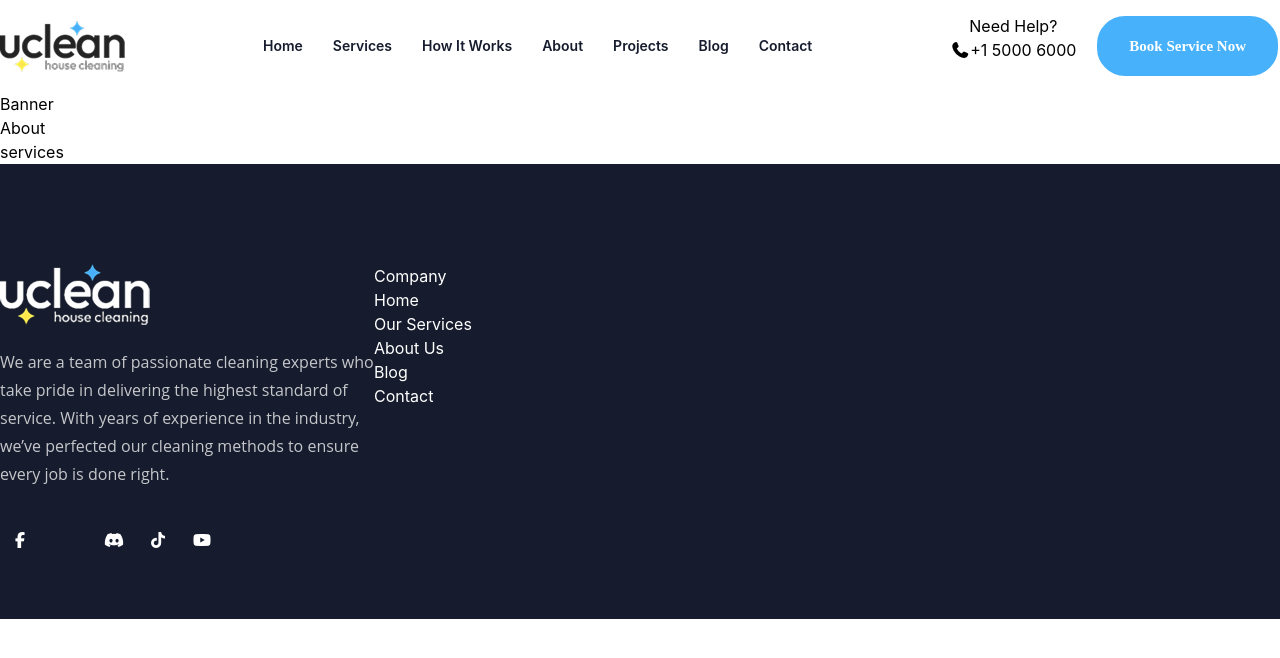
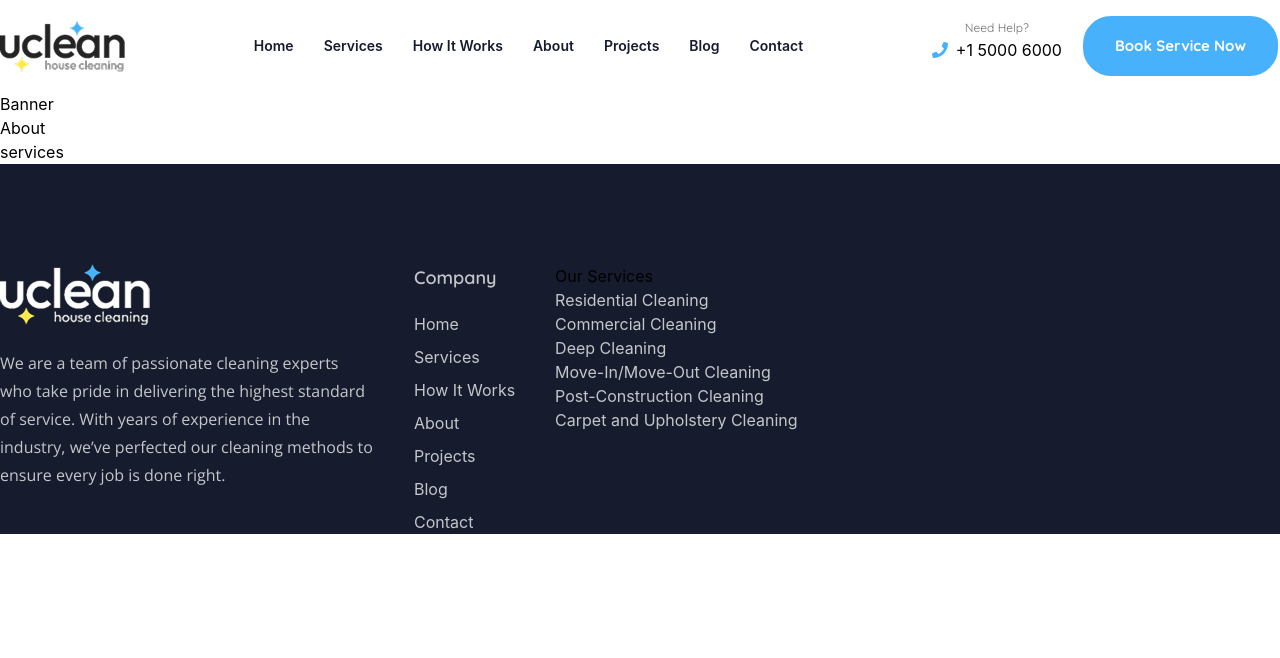
Before and after one commit to mdabirhossendev/My-React, a React (Vite) app: page / in a window 1280 px wide. Shown: the top 658 px of the page. Built offline with nearby package versions, Linux system fonts and the light colour scheme.

Commit message:
updated code

```diff
--- a/index.html
+++ b/index.html
@@ -7,6 +7,9 @@
     <title>my-react</title>
     <link rel="stylesheet" href="https://cdnjs.cloudflare.com/ajax/libs/font-awesome/7.3.1/css/all.min.css">
   </head>
+  <!-- =============Google Fonts start ============= -->
+   <link href="https://fonts.googleapis.com/css2?family=Open+Sans:ital,wght@0,300..800;1,300..800&family=Oswald:wght@200..700&family=Quicksand:wght@300..700&display=swap" rel="stylesheet">
+  <!-- =============Google Fonts end ============= -->
   <body>
     <div id="root"></div>
     <script type="module" src="/src/main.jsx"></script>
--- a/package.json
+++ b/package.json
@@ -13,6 +13,7 @@
     "@tailwindcss/vite": "^4.3.3",
     "react": "^19.2.8",
     "react-dom": "^19.2.8",
+    "react-icons": "^5.7.0",
     "tailwindcss": "^4.3.3"
   },
   "devDependencies": {
--- a/src/components/layout/Footer.jsx
+++ b/src/components/layout/Footer.jsx
@@ -1,45 +1,54 @@
 import React from 'react'
 import Image from '../ui/Image'
-import footerLogo from "../../assets/footerLogo.png"
-import Ancor from '../ui/Ancor'
-import List from '../ui/List'
-import footerData from '../../dammyData/FooterData'
+import footerImg from "../../assets/footerLogo.png"
+import Paragraph from '../ui/Paragraph'
+import { FaFacebookF, FaDiscord, FaYoutube, FaTiktok } from "react-icons/fa";
+
+
+import Ancor from '../ui/Ancor';
+import menuData from '../../dammyData/menudata';
+import { FooterServices } from '../../dammyData/FooterService';
+// import footerIcon from '../../dammyData/FooterData';
+
+
 const Footer = () => {
   return (
-    <footer className='bg-[#161C2D]'>
+    <footer className='pt-25 bg-[#161C2D]'>
       <div className="container">
-        <div className="flex pt-25">
-          <div className="">
-            <div className="footerLogo">
-              <Image sourch={footerLogo} alt="Not found" />
-            </div>
-            <p className='w-93.5 font-normal mt-5.75 mb-7.5 text-4 leading-7 font-opensans text-[#FFFFFF] opacity-75'>We are a team of passionate cleaning experts who
+        <div className='flex gap-10'>
+          <div className="logo">
+            <Image sourch={footerImg} />
+            <Paragraph className="text-white/75 leading-7 mt-6 w-93.5 text-[16px] font-normal font-opensans " text="We are a team of passionate cleaning experts who
             take pride in delivering the highest standard of
             service. With years of experience in the industry,
             we’ve perfected our cleaning methods to ensure
-              every job is done right.</p>
-              <div className="pb-14.25 text-white flex gap-1">
-                <Ancor className='px-2.5 py-2.5 bg-transparent border-white hover:text-black transition all duration-300 rounded-full hover:bg-white mr-12.5' href='#' text={<i class="fa-brands fa-facebook-f"></i>}/>
-                <Ancor className='px-2.5 py-2.5 bg-transparent border-white hover:text-black transition all duration-300 rounded-full hover:bg-white' href='#' text={<i class="fa-brands fa-discord"></i>}/>
-                <Ancor className='px-2.5 py-2.5 bg-transparent border-white hover:text-black transition all duration-300 rounded-full hover:bg-white' href='#' text={<i class="fa-brands fa-tiktok"></i>}/>
-                <Ancor className='px-2.5 py-2.5 bg-transparent border-white hover:text-black transition all duration-300 rounded-full hover:bg-white' href='#' text={<i class="fa-brands fa-youtube"></i>}/>
+            every job is done right." />
           </div>
+          <div>
+            <h4 className='text-lg text-white/75 leading-7 font-semibold font-Quicksand '>Company</h4>
+            <ul className='flex flex-col gap-2.25 mt-5 ' >
+
+              {menuData.map((item, index) => (
+                <li className='text-white/75' key={item.id}>
+                  <Ancor href='#' text={item.label}  />
+                </li>
+              ))
+
+              }
+            </ul>
           </div>
-
-            <div className="flex text-white">
           <div>
-                <h4>Company</h4>
+            <h4>Our Services</h4>
+            <ul>
               {
-                    footerData.map((item,index)=>(
-                      <ul className='' key={item.id}>
-                      <List className='' text={item.label}/>
-                </ul>
+                FooterServices.map((item,index)=>(
+              <li className='text-white/75' key={item.id}>
+                <Ancor text={item.label} href={item.href}/>
+              </li>
 
                 ))
               }
-              </div>
-
-
+            </ul>
           </div>
         </div>
       </div>
--- a/src/components/layout/NavBer.jsx
+++ b/src/components/layout/NavBer.jsx
@@ -5,6 +5,8 @@ import logo from "../../assets/logo.png"
 import Ancor from '../ui/Ancor'
 import menuData from '../../dammyData/menudata'
 import PrimaryButton from '../ui/PrimaryButton'
+import { FaPhone } from "react-icons/fa";
+
 
 const NavBer = () => {
 
@@ -20,7 +22,7 @@ const NavBer = () => {
             <div>
               <ul className='flex gap-7.5 '>
                 {menuData.map((item, index)=>(
-                <li key={index}>
+                <li key={item.id}>
                   <Ancor  href={item.href} text={item.label}  className='font-semibold text-sm leading-7 text-[#161C2D] hover:text-Primary transition all duration-300 relative after:content-[""] after:absolute after:w-0 after:h-0.5 after:bg-green-500 after:-bottom-0.75 after:left-1/2 after:-translate-x-1/2 after:duration-300 hover:after:w-full' />
                 </li>
                 ))
@@ -29,11 +31,13 @@ const NavBer = () => {
             </div>
             <div className='flex gap-4.75'>
               <div className='text-center' >
-                <p>Need Help?</p>
-                <h5><i className="fa-solid fa-phone"></i>
-                  +1 5000 6000</h5>
+                <Ancor className='font-normal font-Quicksand text-[12px] leading-5 text-[#707070]' text="Need Help?" href='#'/>
+                <div className='flex items-center gap-2'>
+                  <FaPhone className='text-primary' />
+                  <Ancor href='#' text="+1 5000 6000"/>
+                </div>
               </div>
-              <PrimaryButton text="Book Service Now" className="font-[Quicksand] bg-Primary text-[#FFFFFF] hover:text-black hover:bg-transparent hover:border-2 border-2 hover:border-black transition all duration-300 hover:scale-105" />
+              <PrimaryButton text="Book Service Now" className="font-[Quicksand] bg-primary text-[#FFFFFF] hover:text-black hover:bg-transparent hover:border-2 border-2 hover:border-black transition all duration-300 hover:scale-105" />
             </div>
           </div>
         </Container>
--- /dev/null
+++ b/src/components/ui/Paragraph.jsx
@@ -0,0 +1,9 @@
+import React from 'react'
+
+const Paragraph = ({text, className}) => {
+  return (
+    <p className={className}>{text}</p>
+  )
+}
+
+export default Paragraph
--- /dev/null
+++ b/src/dammyData/FooterData.js
@@ -0,0 +1,24 @@
+ const footerIcon = [
+    {
+        id:0,
+        link: <FaFacebookF />
+    },
+    {
+        id:0,
+        link: <FaYoutube />
+    },
+    {
+        id:0,
+        link: <FaDiscord />
+    },
+    {
+        id:0,
+        link: <FaTiktok />
+    },
+    {
+        id:0,
+        link: <FaYoutube />
+    }
+]
+
+export default footerIcon
--- a/src/dammyData/FooterData.jsx
+++ /dev/null
@@ -1,24 +0,0 @@
-let footerData = [
-    {
-        id:1,
-        label: "Home"
-    },
-    {
-        id:2,
-        label:"Our Services"
-    },
-    {
-        id:3,
-        label:"About Us"
-    },
-    {
-        id:4,
-        label:"Blog"
-    },
-    {
-        id:5,
-        label:"Contact"
-    },
-]
-
-export default footerData
--- /dev/null
+++ b/src/dammyData/FooterService.js
@@ -0,0 +1,32 @@
+export const FooterServices = [
+    {
+        id:0,
+        label:"Residential Cleaning",
+        href:"/"
+    },
+    {
+        id:1,
+        label:"Commercial Cleaning",
+        href:"/"
+    },
+    {
+        id:2,
+        label:"Deep Cleaning ",
+        href:"/"
+    },
+    {
+        id:3,
+        label:"Move-In/Move-Out Cleaning",
+        href:"/"
+    },
+    {
+        id:4,
+        label:"Post-Construction Cleaning",
+        href:"/"
+    },
+    {
+        id:5,
+        label:"Carpet and Upholstery Cleaning",
+        href:"/"
+    },
+]
--- a/src/index.css
+++ b/src/index.css
@@ -4,11 +4,16 @@
     @apply mx-auto
 } */
 @theme {
-  --font-oswald: "oswald", sans-serif;
-  --font-Quicksand: "Quicksand", sans-serif;
-  --font-opensans: "Open Sans", sans-serif;
+    /* ===========Font start here============= */
+    --font-Quicksand: "Quicksand", sans-serif;
+    --font-oswald: "oswald", sans-serif;
+    --font-opensans: "Open Sans", sans-serif;
+    /* ===========Font end here============= */
 
-  --color-Primary: #48B1FB;
+
+   /* ===========Color start here============= */
+   --color-primary: #48B1FB;
+   /* ===========Color end here============= */
 
 ;
 
```
Also changed, not shown: 1 other file (tests, documents, lock files or other folders). Lines whose indentation alone changed are shown as unchanged.
